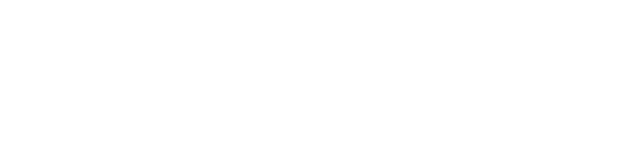
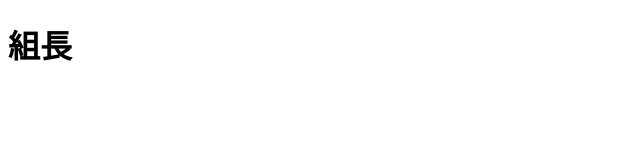
Before and after one commit to sexfat/dd106_git, a plain HTML site: page index.html in a window 1280 px wide. Shown: the whole page, without its empty margins (0-640 px from the left). Drawn offline with Linux system fonts and the light colour scheme.

Commit message:
add index

```diff
--- a/index.html
+++ b/index.html
@@ -3,9 +3,12 @@
 <head>
     <meta charset="UTF-8">
     <meta name="viewport" content="width=device-width, initial-scale=1.0">
-    <title>Document</title>
+    <title>首頁</title>
 </head>
 <body>
+    <div class="wrapper">
+        <h1>組長</h1>
+    </div>
 
 </body>
 </html>
```
